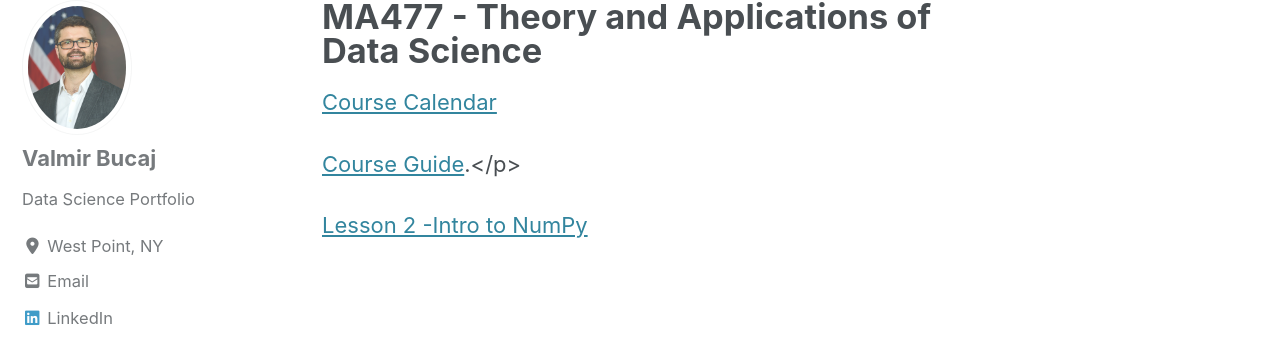
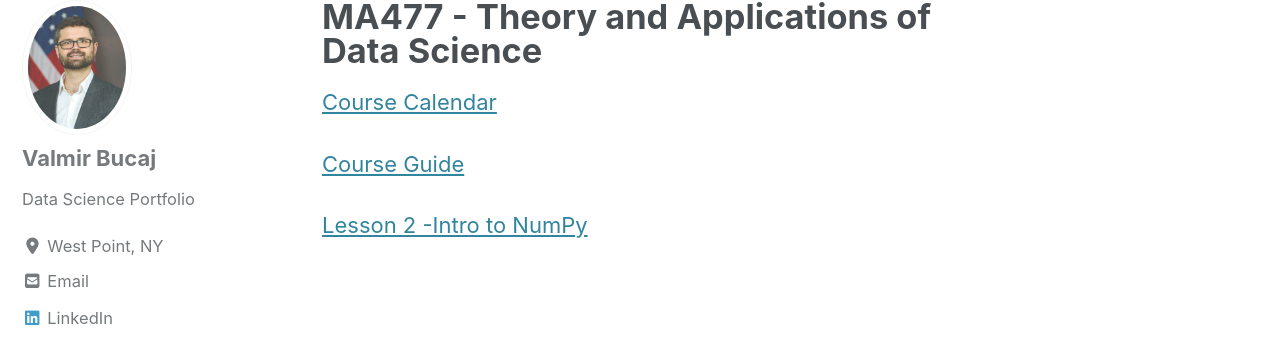
Before and after one commit to vbucaj/vbucaj.github.io, a Jekyll site: the page built from _pages/MA477.md, in a window 1280 px wide and 900 px high. Shown: the part 111-455 px from the top of the window. Built offline with Jekyll 4.4.1, drawn with Linux system fonts in a browser that asks for light colours; cached includes are drawn as plain includes; nearby versions of some CDN libraries.

Commit message:
calendar

```diff
--- a/_pages/MA477.md
+++ b/_pages/MA477.md
@@ -8,7 +8,7 @@ author_profile: true
 
 <a href="https://github.com/vbucaj/lecture-notes/blob/master/MA477%20-%20Theory%20and%20Applications%20of%20Data%20Science/MA477-AY20-2%20Calendar.pdf">Course Calendar</a>
 
-<a href="https://github.com/vbucaj/lecture-notes/blob/master/MA477%20-%20Theory%20and%20Applications%20of%20Data%20Science/MA477-%20Intro%20to%20Machine%20Learning%20with%20Python_Syllabus.pdf">Course Guide</a>.</p>
+<a href="https://github.com/vbucaj/lecture-notes/blob/master/MA477%20-%20Theory%20and%20Applications%20of%20Data%20Science/MA477-%20Intro%20to%20Machine%20Learning%20with%20Python_Syllabus.pdf">Course Guide</a>
 
 
 <a href="https://github.com/vbucaj/lecture-notes/blob/master/MA477%20-%20Theory%20and%20Applications%20of%20Data%20Science/Lesson%202%20--%20Intro%20to%20Numpy.ipynb">Lesson 2 -Intro to NumPy</a>
```
